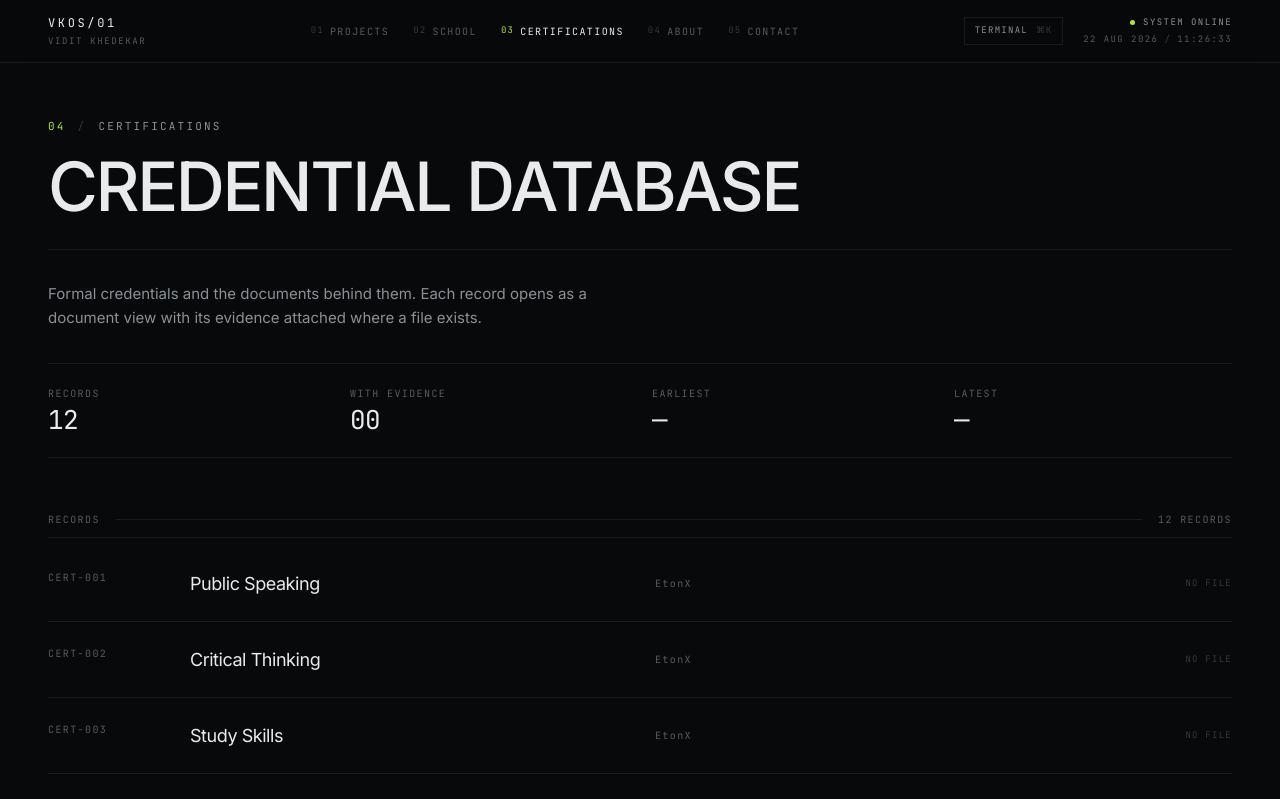
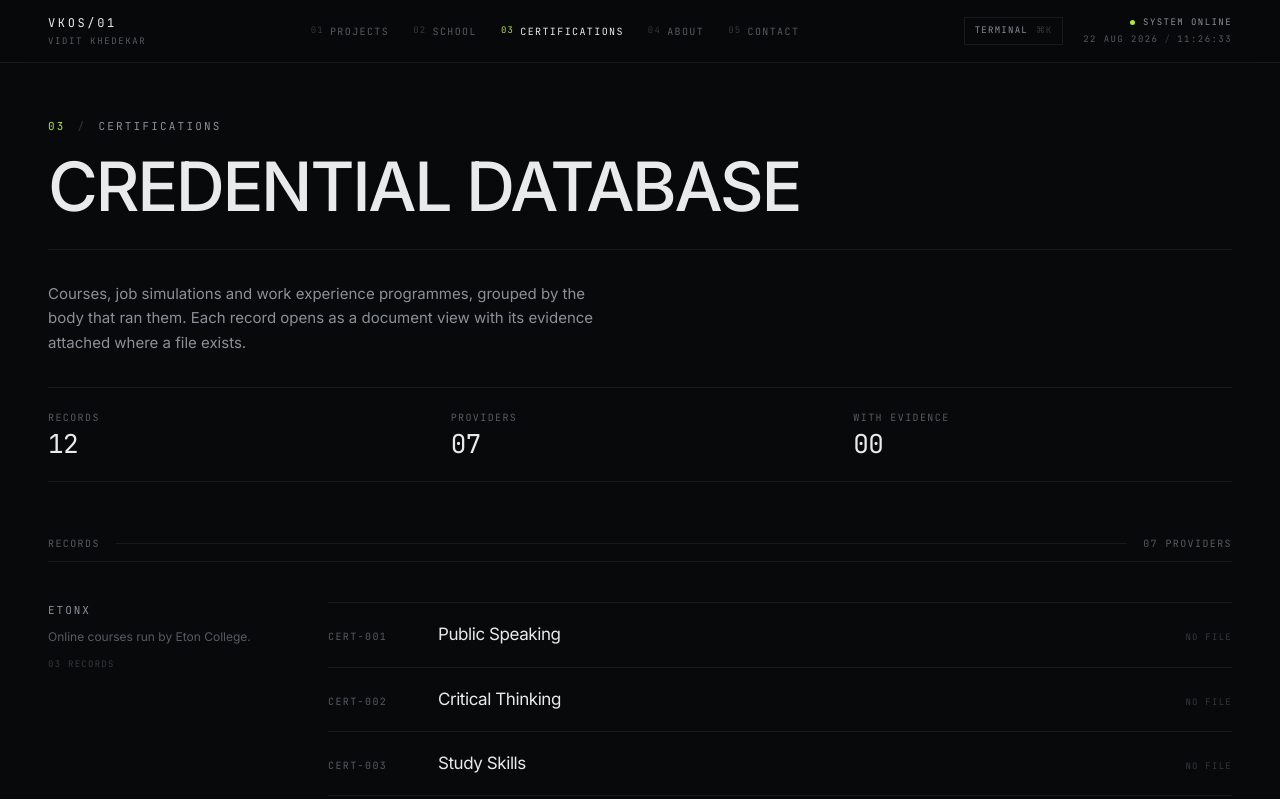
Before and after one commit to viditkhedekar/portfolio, a Next.js app: page /certifications in a window 1280 px wide. Shown: the top 799 px of the page. Built offline with nearby package versions, Linux system fonts and the light colour scheme.

Commit message:
certs module: group by provider, drop date column

```diff
--- a/src/components/modules/CertificationModule.tsx
+++ b/src/components/modules/CertificationModule.tsx
@@ -5,7 +5,7 @@ import Image from "next/image";
 import { AnimatePresence, motion } from "framer-motion";
 import { X } from "lucide-react";
 import type { Certification } from "@/lib/types";
-import { certifications } from "@/lib/data/certifications";
+import { certificationGroups, certifications } from "@/lib/data/certifications";
 import { Container, Label, ModuleHeading, SectionTitle, Slot } from "@/components/ui";
 
 function DocumentView({ cert, onClose }: { cert: Certification; onClose: () => void }) {
@@ -69,12 +69,11 @@ function DocumentView({ cert, onClose }: { cert: Certification; onClose: () => v
             <Slot className="text-[var(--vk-fg)]">{cert.name}</Slot>
           </h2>
 
-          <dl className="mt-8 grid grid-cols-2 gap-x-8 gap-y-6 border-y border-[var(--vk-line)] py-6 sm:grid-cols-4">
+          <dl className="mt-8 grid grid-cols-2 gap-x-8 gap-y-6 border-y border-[var(--vk-line)] py-6 sm:grid-cols-3">
             {[
               { k: "ISSUER", v: cert.issuer },
-              { k: "ISSUED", v: cert.issued },
-              { k: "CREDENTIAL ID", v: cert.credentialId ?? "[ ID ]" },
-              { k: "VERIFICATION", v: cert.verifyUrl ? "AVAILABLE" : "[ NOT SET ]" },
+              { k: "RECORD", v: cert.id },
+              { k: "EVIDENCE", v: cert.evidence ? "ATTACHED" : "NO FILE" },
             ].map((f) => (
               <div key={f.k}>
                 <Label as="dt">{f.k}</Label>
@@ -142,29 +141,25 @@ function DocumentView({ cert, onClose }: { cert: Certification; onClose: () => v
 
 export function CertificationModule() {
   const [open, setOpen] = React.useState<Certification | null>(null);
-  const years = React.useMemo(
-    () => [...new Set(certifications.map((c) => c.issued))].sort(),
-    [],
-  );
 
   return (
     <Container>
-      <ModuleHeading index="04" name="CERTIFICATIONS" subtitle="CREDENTIAL DATABASE" />
+      <ModuleHeading index="03" name="CERTIFICATIONS" subtitle="CREDENTIAL DATABASE" />
 
       <p className="max-w-[58ch] py-8 text-[15px] leading-relaxed text-[var(--vk-fg-dim)]">
-        Formal credentials and the documents behind them. Each record opens as a
-        document view with its evidence attached where a file exists.
+        Courses, job simulations and work experience programmes, grouped by the
+        body that ran them. Each record opens as a document view with its
+        evidence attached where a file exists.
       </p>
 
-      <div className="grid grid-cols-2 gap-6 border-y border-[var(--vk-line)] py-6 sm:grid-cols-4">
+      <div className="grid grid-cols-2 gap-6 border-y border-[var(--vk-line)] py-6 sm:grid-cols-3">
         {[
           { label: "RECORDS", value: String(certifications.length).padStart(2, "0") },
+          { label: "PROVIDERS", value: String(certificationGroups.length).padStart(2, "0") },
           {
             label: "WITH EVIDENCE",
             value: String(certifications.filter((c) => c.evidence).length).padStart(2, "0"),
           },
-          { label: "EARLIEST", value: years[0] ?? "—" },
-          { label: "LATEST", value: years[years.length - 1] ?? "—" },
         ].map((f) => (
           <div key={f.label}>
             <Label>{f.label}</Label>
@@ -176,37 +171,57 @@ export function CertificationModule() {
       </div>
 
       <div className="pt-14">
-        <SectionTitle right={`${String(certifications.length).padStart(2, "0")} RECORDS`}>
+        <SectionTitle right={`${String(certificationGroups.length).padStart(2, "0")} PROVIDERS`}>
           RECORDS
         </SectionTitle>
 
-        <ul className="mt-2">
-          {certifications.map((c) => (
+        <div className="mt-2">
+          {certificationGroups.map((g) => (
+            <section
+              key={g.id}
+              className="grid gap-x-10 gap-y-4 border-b border-[var(--vk-line)] py-8 lg:grid-cols-[240px_minmax(0,1fr)]"
+            >
+              <header className="lg:sticky lg:top-[86px] lg:self-start">
+                <h3 className="vk-mono text-[11px] tracking-[0.18em] text-[var(--vk-fg-dim)]">
+                  {g.provider}
+                </h3>
+                {g.note && (
+                  <p className="mt-2 max-w-[28ch] text-[12px] leading-relaxed text-[var(--vk-fg-faint)]">
+                    {g.note}
+                  </p>
+                )}
+                <p className="vk-mono mt-3 text-[9px] tracking-[0.14em] text-[var(--vk-fg-ghost)]">
+                  {String(g.items.length).padStart(2, "0")}{" "}
+                  {g.items.length === 1 ? "RECORD" : "RECORDS"}
+                </p>
+              </header>
+
+              <ul className="border-t border-[var(--vk-line)]">
+                {g.items.map((c) => (
                   <li key={c.id}>
                     <button
                       type="button"
                       onClick={() => setOpen(c)}
                       data-cursor="OPEN DOCUMENT"
                       data-cursor-sub={c.id}
-                className="group grid w-full gap-x-8 gap-y-3 border-b border-[var(--vk-line)] py-6 text-left transition-colors hover:bg-[var(--vk-bg-panel)] lg:grid-cols-[110px_minmax(0,1.3fr)_minmax(0,1fr)_90px_90px]"
+                      className="group grid w-full items-baseline gap-x-6 gap-y-2 border-b border-[var(--vk-line)] py-5 text-left transition-colors hover:bg-[var(--vk-bg-panel)] sm:grid-cols-[86px_minmax(0,1fr)_90px]"
                     >
                       <span className="vk-mono text-[10px] tracking-[0.14em] text-[var(--vk-fg-faint)] transition-colors group-hover:text-[var(--vk-accent)]">
                         {c.id}
                       </span>
 
-                <span className="text-[18px] tracking-tight transition-transform duration-300 group-hover:translate-x-1">
-                  <Slot className="text-[var(--vk-fg)]">{c.name}</Slot>
+                      <span className="min-w-0">
+                        <span className="block text-[17px] leading-snug tracking-tight text-[var(--vk-fg)] transition-transform duration-300 group-hover:translate-x-1">
+                          {c.name}
+                        </span>
+                        {c.summary && (
+                          <span className="mt-1 block text-[12px] leading-relaxed text-[var(--vk-fg-faint)]">
+                            {c.summary}
+                          </span>
+                        )}
                       </span>
 
-                <span className="vk-mono self-center text-[10px] tracking-[0.14em]">
-                  <Slot className="text-[var(--vk-fg-faint)]">{c.issuer}</Slot>
-                </span>
-
-                <span className="vk-mono self-center text-[10px] tracking-[0.14em] text-[var(--vk-fg-faint)]">
-                  {c.issued}
-                </span>
-
-                <span className="vk-mono self-center text-[9px] tracking-[0.14em] lg:text-right">
+                      <span className="vk-mono text-[9px] tracking-[0.14em] sm:text-right">
                         <span
                           className={
                             c.evidence ? "text-[var(--vk-accent)]" : "text-[var(--vk-fg-ghost)]"
@@ -219,6 +234,9 @@ export function CertificationModule() {
                   </li>
                 ))}
               </ul>
+            </section>
+          ))}
+        </div>
 
         <p className="vk-mono py-8 text-[9px] tracking-[0.14em] text-[var(--vk-fg-ghost)]">
           SELECT A RECORD TO OPEN THE DOCUMENT VIEW.
```
Lines whose indentation alone changed are shown as unchanged.
